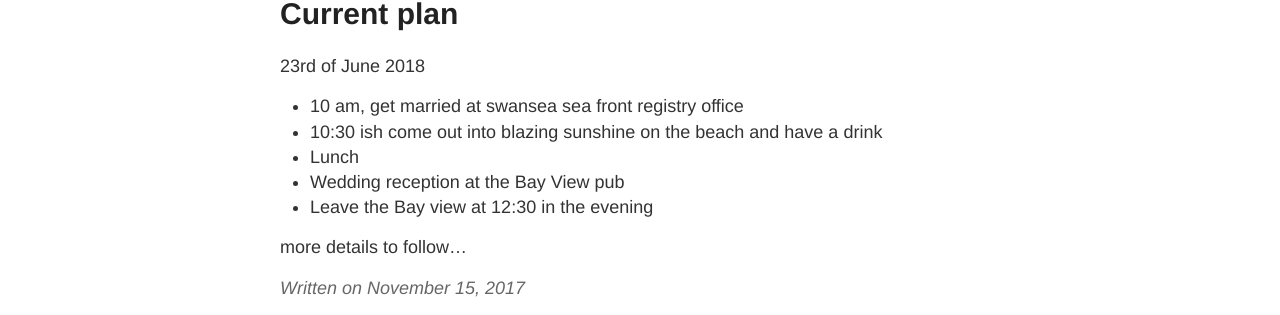
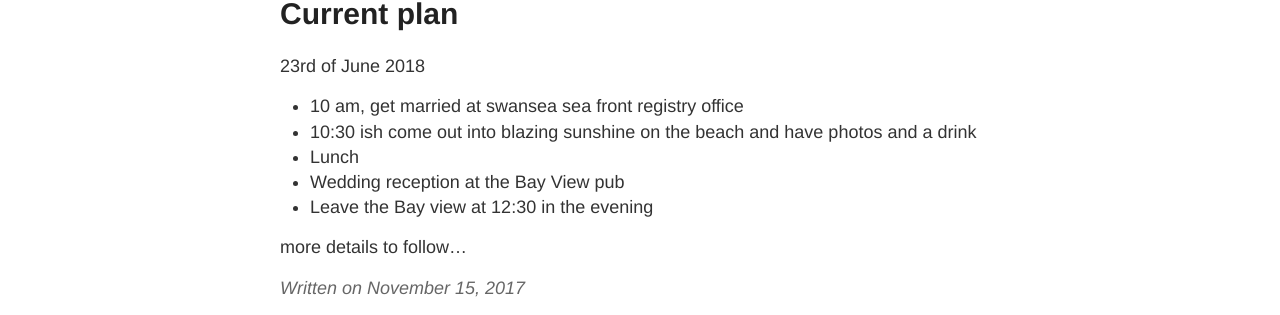
Before and after one commit to MikeBarcl/mikebarcl.github.io, a Jekyll site: the page built from _posts/2017-11-15-wedding.md, in a window 1280 px wide. Shown: the part 311-626 px from the top of the page. Built offline with Jekyll 4.4.1, drawn with Linux system fonts in a browser that asks for light colours; Markdown is read by kramdown in place of the engine named in the settings.

Commit message:
Update 2017-11-15-wedding.md

```diff
--- a/_posts/2017-11-15-wedding.md
+++ b/_posts/2017-11-15-wedding.md
@@ -9,7 +9,7 @@ This is a place were we can add information about the wedding
 # Current plan
 23rd of June 2018
 * 10 am, get married at swansea sea front registry office
-* 10:30 ish come out into blazing sunshine on the beach and have a drink
+* 10:30 ish come out into blazing sunshine on the beach and have photos and a drink
 * Lunch
 * Wedding reception at the Bay View pub
 * Leave the Bay view at 12:30 in the evening
```
